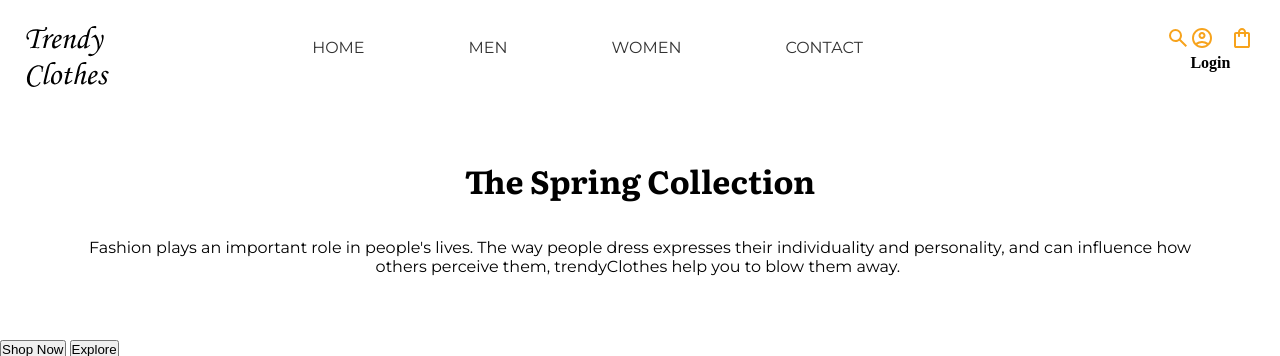
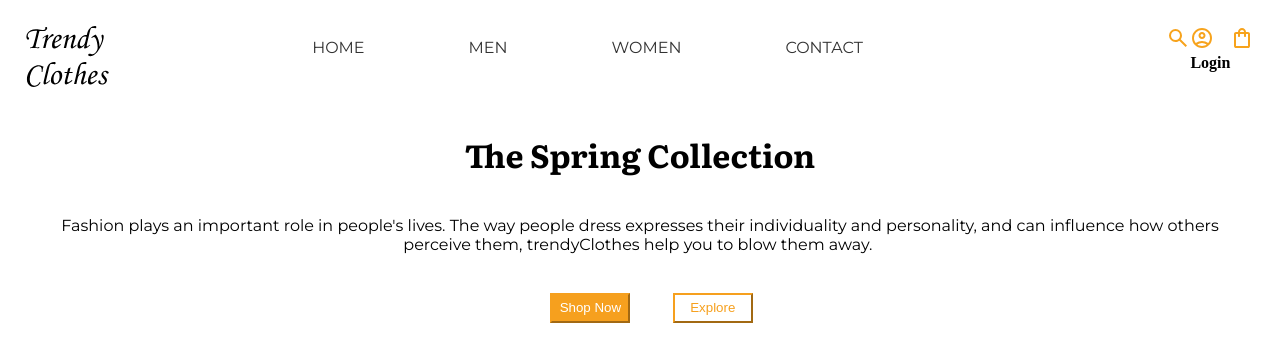
Before and after one commit to Narwey/TrendyClothes, a PHP site: page / in a window 1280 px wide. Shown: the top 356 px of the page. Run offline with PHP 8.4, Linux system fonts and the light colour scheme.

Commit message:
On branch main Your branch is up to date with 'origin/main'.
Changes to be committed:
	modified:   Css/styles.css
	modified:   index.html

```diff
--- a/Css/styles.css
+++ b/Css/styles.css
@@ -58,16 +58,41 @@ nav{
 }
 .intro{
     text-align: center;
-    margin: 5%;
+
 
 }
 .intro h1{
+margin-top: 3%;
 font-family:'Literata' ;
-padding-bottom: 3%;
+
 
 }
 .intro p{
+    margin: 3%;
     font-family:'Montserrat';
+}
+.buttons{
+    margin-left: 40%;
+    margin-bottom: 4%;
+}
+
+.buttons button{
+    margin-left:5% ;
+    width:80px;
+    height:30px;
+
+    cursor: pointer;
+}
+.shop{
+    color: white;
+    background-color:#F6A01E;
+    border-color: #F6A01E;
+    box-shadow: none;
+}
+.explore{
+    color: #F6A01E;
+    background-color:white ;
+    border-color: #F6A01E;
 }
 .images{
     display: inline-flex;
--- a/index.html
+++ b/index.html
@@ -50,7 +50,7 @@
             perceive them, trendyClothes help you to blow them away. </p>
     </div>
     <div class="buttons">
-        <button class="Shop">Shop Now</button>
+        <button class="shop">Shop Now</button>
         <button class="explore">Explore</button>
     </div>
     <div class="images">
```
